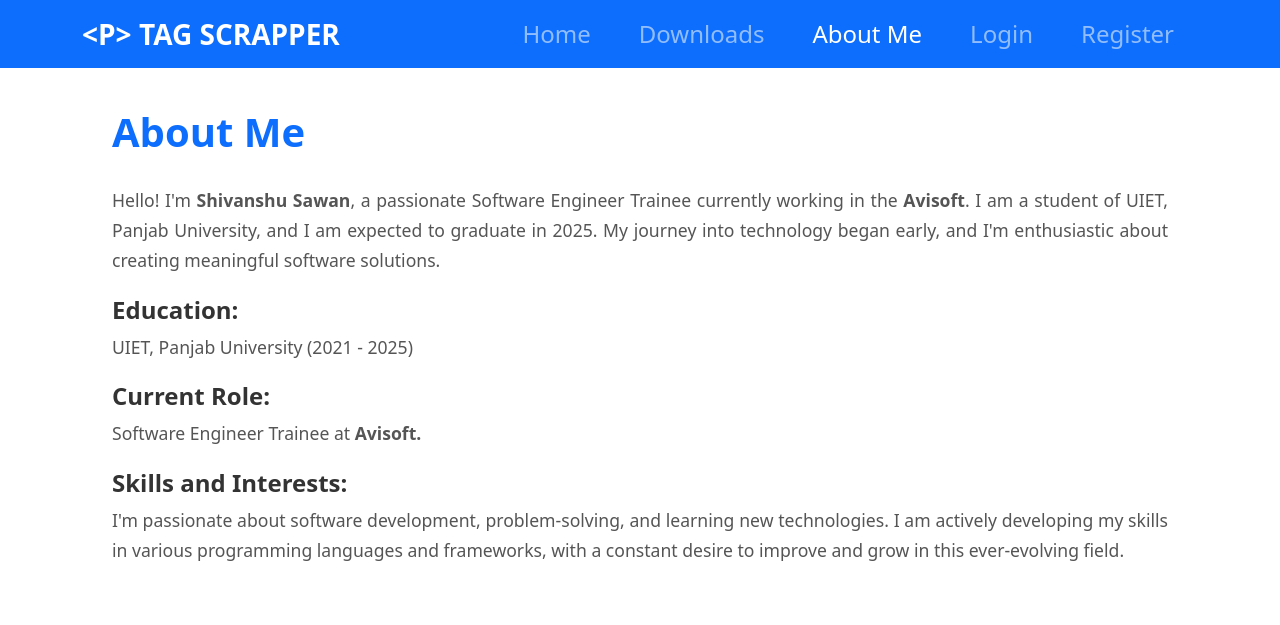
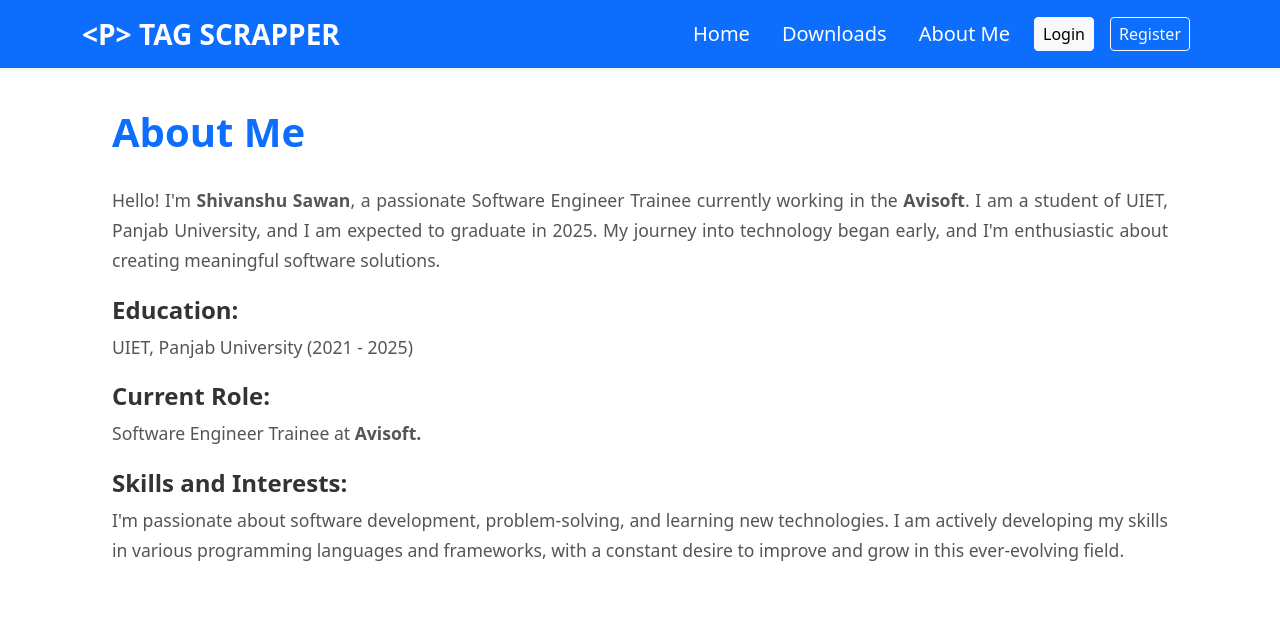
Before and after one commit to Shivanshu60/Avisoft_python_2025, a Django app: page /about/ in a window 1280 px wide. Shown: the top 625 px of the page. Run offline with Django 5.2, Linux system fonts and the light colour scheme.

Commit message:
auth added

```diff
--- a/Django/JAN/Django_Project v2 - Copy/myapp/auth_app/urls.py
+++ b/Django/JAN/Django_Project v2 - Copy/myapp/auth_app/urls.py
@@ -6,5 +6,6 @@ urlpatterns = [
     path('register/', views.register_view, name='register'),
     path('login/', views.login_view, name='login'),
     path('logout/', views.logout_view, name='logout'),
+    path('dashboard/', views.dashboard_view, name='dashboard'),
     # path('home/', myapp_views.home, name='home'),  # Reference home view from myapp
 ]
--- a/Django/JAN/Django_Project v2 - Copy/myapp/templates/navbar.html
+++ b/Django/JAN/Django_Project v2 - Copy/myapp/templates/navbar.html
@@ -1,6 +1,6 @@
-<nav class="navbar navbar-expand-lg navbar-dark bg-primary px-4">
+<nav class="navbar navbar-expand-lg navbar-dark bg-primary shadow-sm px-4">
     <div class="container-fluid container">
-        <!-- Logo stays on the left, no change here -->
+        <!-- Logo stays on the left -->
         <a class="navbar-brand fs-3 fw-bold text-white pl-3" href="/home/">
             &ltP&gt TAG SCRAPPER
         </a>
@@ -10,24 +10,39 @@
             <span class="navbar-toggler-icon"></span>
         </button>
 
-        <!-- Navbar links: Align to the right and add space between them -->
+        <!-- Navbar links -->
         <div class="collapse navbar-collapse" id="navbarNav">
-            <ul class="navbar-nav ms-auto">
+            <ul class="navbar-nav ms-auto align-items-center">
+                <!-- Common Links -->
                 <li class="nav-item">
-                    <a class="nav-link{% if request.path == '/home/' %} active{% endif %} fs-4 mx-3" href="/home/">Home</a>
+                    <a class="nav-link{% if request.path == '/home/' %} active{% endif %} fs-5 mx-2 text-white" href="/home/">Home</a>
                 </li>
                 <li class="nav-item">
-                    <a class="nav-link{% if request.path == '/downloads/' %} active{% endif %} fs-4 mx-3" href="/downloads/">Downloads</a>
+                    <a class="nav-link{% if request.path == '/downloads/' %} active{% endif %} fs-5 mx-2 text-white" href="/downloads/">Downloads</a>
                 </li>
                 <li class="nav-item">
-                    <a class="nav-link{% if request.path == '/about/' %} active{% endif %} fs-4 mx-3" href="/about/">About Me</a>
+                    <a class="nav-link{% if request.path == '/about/' %} active{% endif %} fs-5 mx-2 text-white" href="/about/">About Me</a>
                 </li>
-                <li class="nav-item">
-                    <a class="nav-link{% if request.path == '/auth/login/' %} active{% endif %} fs-4 mx-3" href="/auth/login/">Login</a>
-                </li>
-                <li class="nav-item">
-                    <a class="nav-link{% if request.path == '/auth/register/' %} active{% endif %} fs-4 mx-3" href="/auth/register/">Register</a>
-                </li>
+
+                <!-- Auth-Specific Links -->
+                {% if user.is_authenticated %}
+                    <li class="nav-item d-flex align-items-center">
+                        <!-- Welcome Message -->
+                        <span class="nav-link text-white fs-5 mx-2">
+                            <i class="bi bi-person-circle"></i> Welcome, <strong>{{ user.username }}</strong>
+                        </span>
+                    </li>
+                    <li class="nav-item">
+                        <a class="btn btn-light btn-sm fs-6 mx-2" href="/auth/logout/">Logout</a>
+                    </li>
+                {% else %}
+                    <li class="nav-item">
+                        <a class="btn btn-light btn-sm fs-6 mx-2" href="/auth/login/">Login</a>
+                    </li>
+                    <li class="nav-item">
+                        <a class="btn btn-outline-light btn-sm fs-6 mx-2" href="/auth/register/">Register</a>
+                    </li>
+                {% endif %}
             </ul>
         </div>
     </div>
```
Also changed, not shown: Django/JAN/Django_Project v2 - Copy/myapp/auth_app/middleware.py (added, +16 -0 lines), Django/JAN/Django_Project v2 - Copy/myapp/auth_app/views.py (+8 -1 lines).
